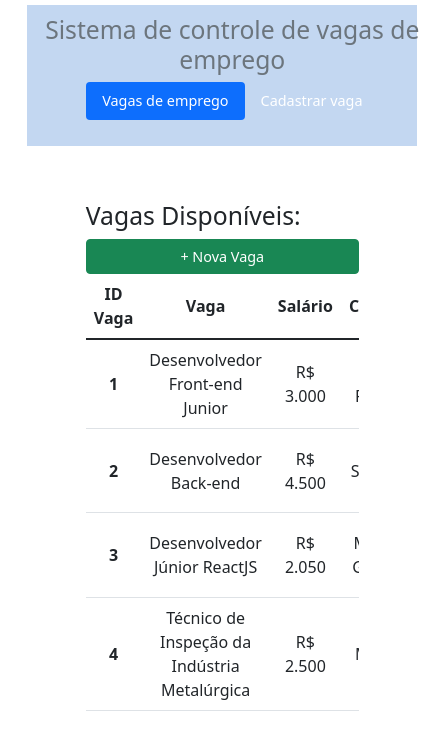
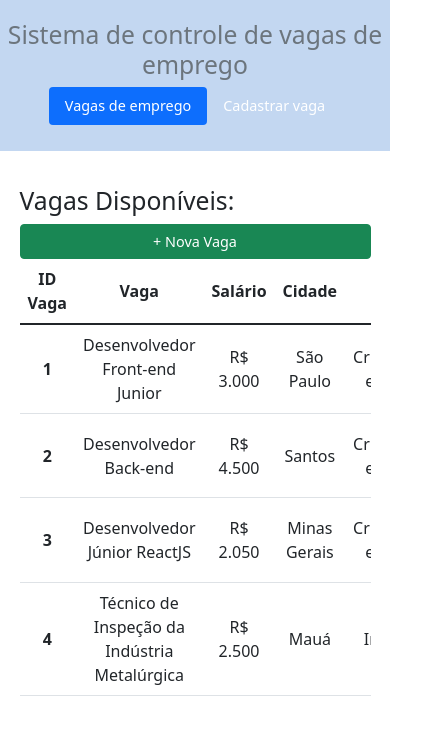
Before and after one commit to vaps41/Site_de_vaga_de_emprego, a plain HTML site: page index.html in a window 390 px wide. Shown: the whole page, 427 px wide, since content can reach past the window. Drawn offline with nearby package versions, Linux system fonts and the light colour scheme.

Commit message:
Add files via upload

```diff
--- a/css/Style.css
+++ b/css/Style.css
@@ -22,17 +22,17 @@ body {
     background-color: #c3d7f1;
     /* background-color: #5477e14f; */
     width: 100%;
-    margin-bottom: 40px;
+    margin-bottom: 20px;
 
 }
 
 #bodyheader {
     display: flex;
-    margin: 10px;
     flex-direction: column;
     justify-content: center;
     align-items: center;
     width: 100%;
+    margin:20px 0 10px 0;
 }
 
 #bodysection {
@@ -84,13 +84,14 @@ p {
     body {
         display: flex;
         flex-direction: column;
-        margin: 5px 7%;
+        width: 100%;
     }
-
     .nav, .btn, #formulario {
         font-size: 0.9rem;
     }
-
+    #bodysection {
+        margin: 5px 5%;
+    }
     #section {
         display: flex;
         justify-content: center;
```
